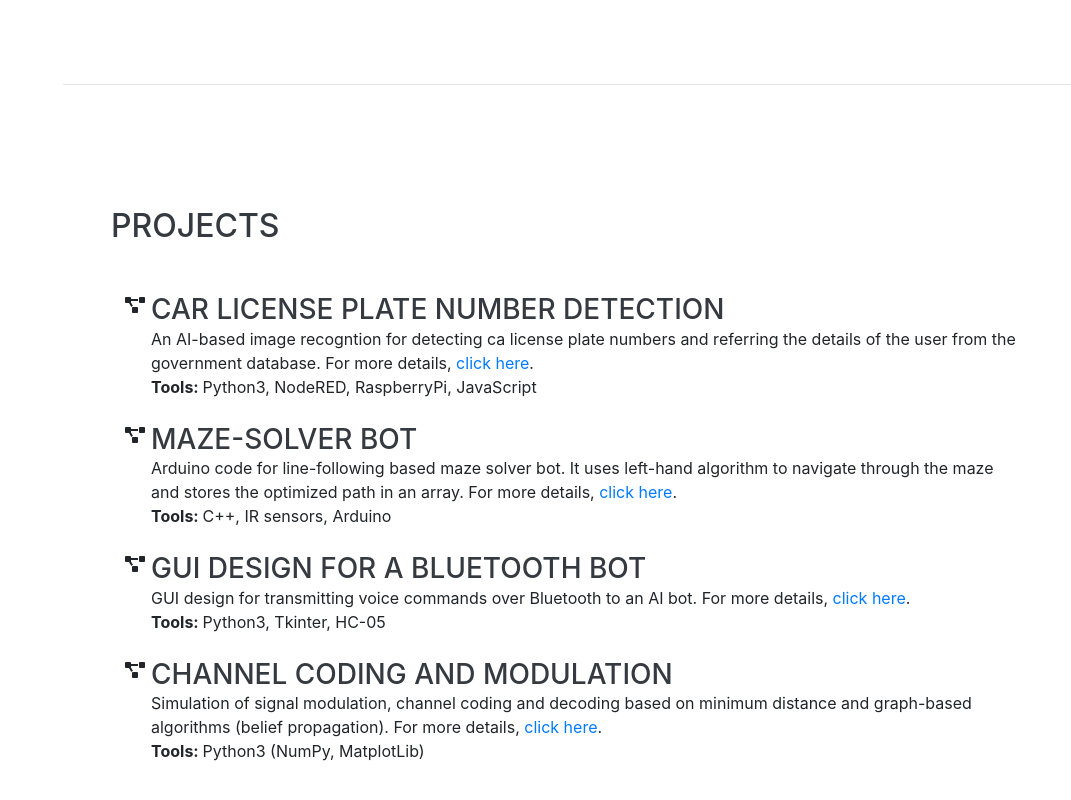
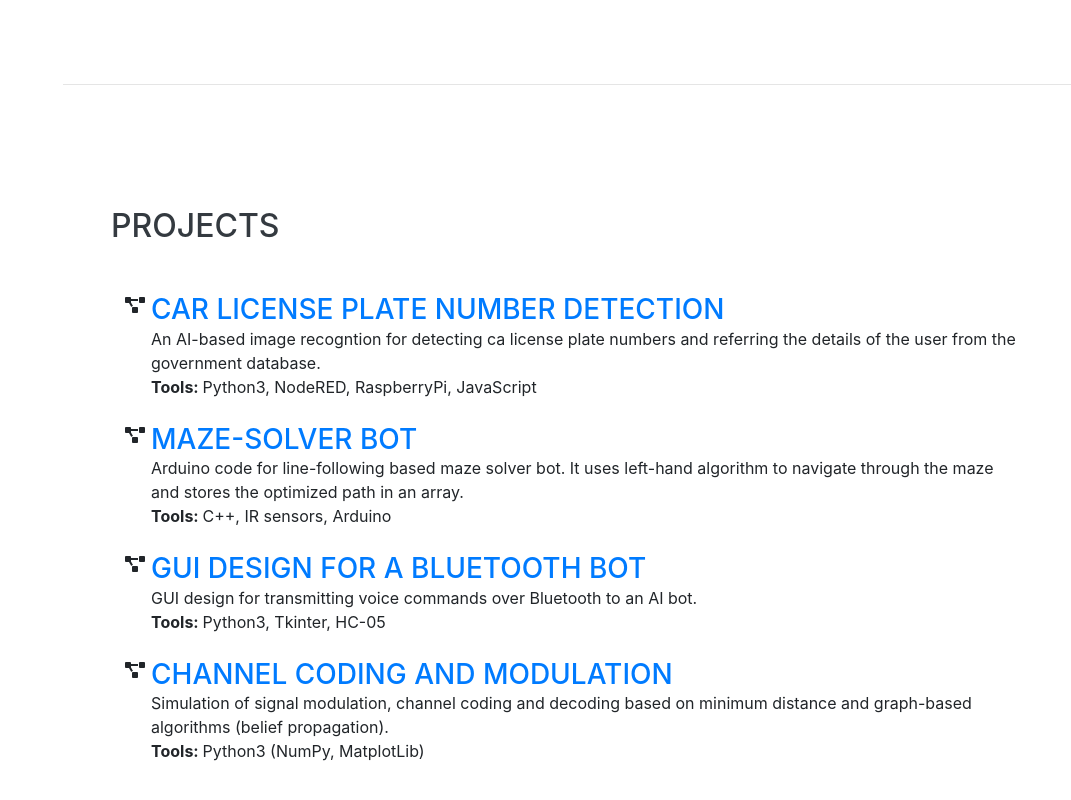
Before and after one commit to Mastan1301/Portfolio, a website with bundled scripts: page index.html in a window 1280 px wide. Shown: the part 2318-3118 px from the top of the page, without its empty margins (209-1280 px from the left). Built offline with nearby package versions, Linux system fonts and the light colour scheme; a web font is replaced by a local one.

Commit message:
Modify the hyperlinks

```diff
--- a/index.html
+++ b/index.html
@@ -195,29 +195,29 @@
                 <ul class="fa-ul mb-0">
                     <li>
                         <i class="fa-li fa fa-project-diagram"></i>
-                        <h3 class="mb-0">Car License Plate Number Detection</h3>
-                        An AI-based image recogntion for detecting ca license plate numbers and referring the details of the user from the government database. For more details, <a href="https://github.com/Mastan1301/Car-plate-detection">click here</a>.<br>
+                        <h3 class="mb-0"><a href="https://github.com/Mastan1301/Car-plate-detection">Car License Plate Number Detection</a></h3>
+                        An AI-based image recogntion for detecting ca license plate numbers and referring the details of the user from the government database.<br>
                         <strong>Tools: </strong>Python3, NodeRED, RaspberryPi, JavaScript
                     </li>
                     <br>
                     <li>
                         <i class="fa-li fa fa-project-diagram"></i>
-                        <h3 class="mb-0">Maze-solver bot</h3>
-                        Arduino code for line-following based maze solver bot. It uses left-hand algorithm to navigate through the maze and stores the optimized path in an array. For more details, <a href="https://github.com/Mastan1301/Arduino_Projects/blob/master/maze_solver_code.ino">click here</a>.<br>
+                        <h3 class="mb-0"><a href="https://github.com/Mastan1301/Arduino_Projects/blob/master/maze_solver_code.ino">Maze-solver bot</a></h3>
+                        Arduino code for line-following based maze solver bot. It uses left-hand algorithm to navigate through the maze and stores the optimized path in an array.<br>
                         <strong>Tools: </strong>C++, IR sensors, Arduino
                     </li>
                     <br>
                     <li>
                         <i class="fa-li fa fa-project-diagram"></i>
-                        <h3 class="mb-0">GUI design for a bluetooth bot</h3>
-                        GUI design for transmitting voice commands over Bluetooth to an AI bot. For more details, <a href="https://github.com/Mastan1301/Voice-Recognition-bot">click here</a>.<br>
+                        <h3 class="mb-0"><a href="https://github.com/Mastan1301/Voice-Recognition-bot">GUI design for a bluetooth bot</a></h3>
+                        GUI design for transmitting voice commands over Bluetooth to an AI bot.<br>
                         <strong>Tools: </strong>Python3, Tkinter, HC-05
                     </li>
                     <br>
                     <li>
                         <i class="fa-li fa fa-project-diagram"></i>
-                        <h3 class="mb-0">Channel coding and Modulation</h3>
-                        Simulation of signal modulation, channel coding and decoding based on minimum distance and graph-based algorithms (belief propagation). For more details, <a href="https://github.com/Mastan1301/Signal-Processing">click here</a>.<br>
+                        <h3 class="mb-0"><a href="https://github.com/Mastan1301/Signal-Processing">Channel coding and Modulation</a></h3>
+                        Simulation of signal modulation, channel coding and decoding based on minimum distance and graph-based algorithms (belief propagation).</br>
                         <strong>Tools: </strong>Python3 (NumPy, MatplotLib)
                     </li>
                 </ul>
```
